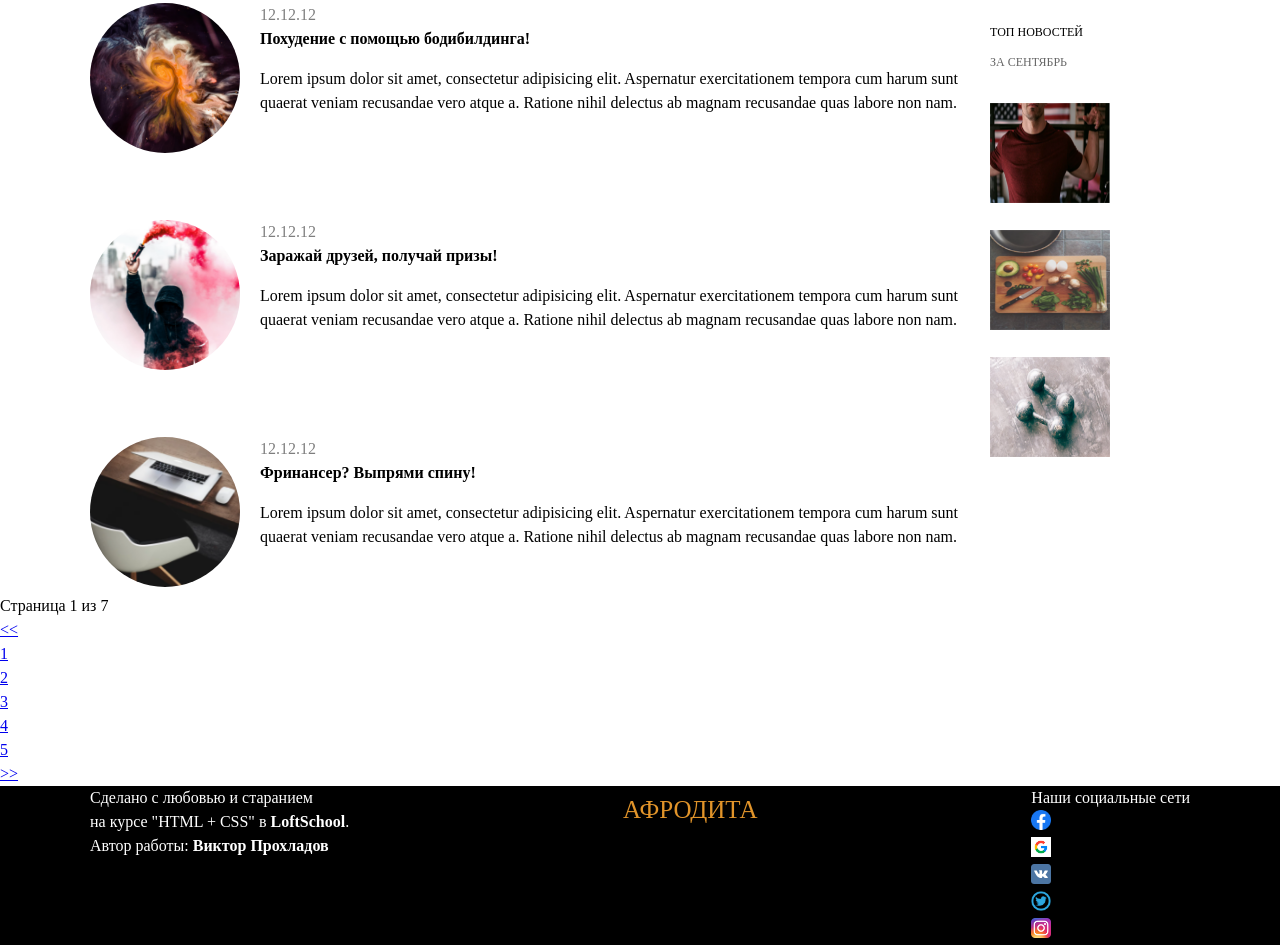
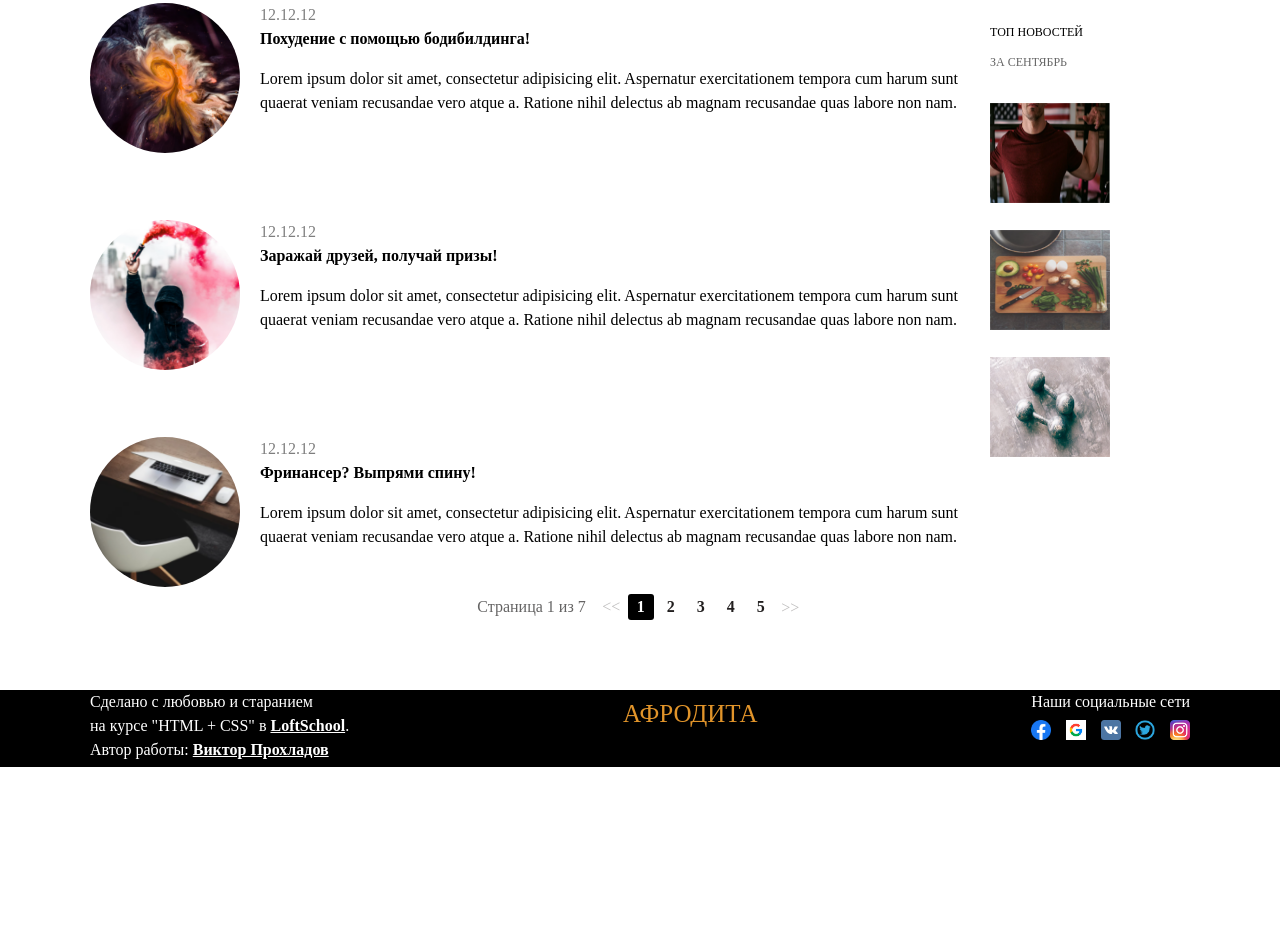
Before and after one commit to sungirl990/projectfitness, a plain HTML site: page index.html in a window 1280 px wide. Shown: the part 1728-2673 px from the top of the page. After the commit the page ends 2495 px from the top, so only its background shows below. Drawn offline with Linux system fonts and the light colour scheme; files whose address does not match are found by name.

Commit message:
added footer to a general page, stiled pagination

```diff
--- a/CSS/body.css
+++ b/CSS/body.css
@@ -22,6 +22,15 @@ h1, h2, h3, h4, h5, h6{
 * {
   box-sizing: border-box;
 }
+
 .container {
   width: 1100px;
+  margin: 0 auto;
 }
+
+.wrapper {
+  min-height: 100%;
+  position: relative;
+  overflow: hidden;
+  min-width: 1170px;
+}
--- a/CSS/footer.css
+++ b/CSS/footer.css
@@ -1,5 +1,6 @@
 footer {
     background-color: black;
+    height: 77px;
 }
 
 .footer__container {
@@ -18,3 +19,11 @@ footer {
     height: 20px;
     width: 20px;
 }
+.social__list {
+    display: flex;
+    justify-content: space-between;
+    padding-top: 6px;
+}
+ b {
+     text-decoration: underline;
+ }
--- a/CSS/pagination.css
+++ b/CSS/pagination.css
@@ -0,0 +1,62 @@
+.pagination__container {
+    text-align: center;
+    margin-bottom: 70px;
+  }
+
+  .pagination__nav,
+  .pagination__list,
+  .pagination__item,
+  .pagination__info,
+  .pagination__btns {
+    display: inline-block;
+    vertical-align: middle;
+  }
+
+  .pagination__info {
+    color: #656464;
+  }
+
+  .pagination__item  {
+    display: inline-block;
+    vertical-align: middle;
+  }
+
+  .pagination__item-active .pagination__link {
+    color: #fff;
+    background-color: black;
+  }
+
+  .pagination__btns {
+    margin-left: 9px;
+  }
+
+  .pagination__nav {
+    text-decoration: none;
+    color: #bebdbd;
+    width: 25px;
+    height: 25px;
+    text-align: center;
+    line-height: 25px;
+  }
+
+  .pagination__nav--next:hover {
+    color: #221f1f;
+  }
+
+  .pagination__link {
+    text-decoration: none;
+    display: block;
+    width: 26px;
+    height: 26px;
+    line-height: 26px;
+    text-align: center;
+    color: #221f1f;
+    font-weight: bold;
+    border-radius: 3px;
+    transition: .3s;
+  }
+
+  .pagination__link:hover {
+    color: #fff;
+    background-color: black;
+  }
--- a/index.html
+++ b/index.html
@@ -173,31 +173,29 @@
         </sidebar>
       </section>
     </div>
-    <div class="pagination">
-      <div class="pagination__display">Страница 1 из 7</div>
+    <div class="container pagination__container">
+      <div class="pagination__info">Страница 1 из 7</div>
+      <div class="pagination__btns">
+        <a href="#" class="pagination__nav pagination__nav--prev"><<</a>
         <ul class="pagination__list">
-        <li class="pagination__list--item">
-          <a href="#" class="pagination__button--prev"><<</a>
-        </li>
-        <li class="pagination__list-item pagination__list-item-active">
+          <li class="pagination__item pagination__item-active">
             <a href="#" class="pagination__link">1</a>
           </li>
-        <li class="pagination__list--item">
+          <li class="pagination__item">
             <a href="#" class="pagination__link">2</a>
           </li>
-        <li class="pagination__list--item">
+          <li class="pagination__item">
             <a href="#" class="pagination__link">3</a>
           </li>
-        <li class="pagination__list--item">
+          <li class="pagination__item">
             <a href="#" class="pagination__link">4</a>
           </li>
-        <li class="pagination__list--item">
+          <li class="pagination__item">
             <a href="#" class="pagination__link">5</a>
           </li>
-        <li class="pagination__list--item">
-          <a href="#" class="pagination__button--next">>></a>
-        </li>
+          <a href="#" class="pagination__nav pagination__nav--next">>></a>
         </ul>
+      </div>
     </div>
     <footer class="footer">
       <div class="container footer__container">
```
Lines whose indentation alone changed are shown as unchanged.
